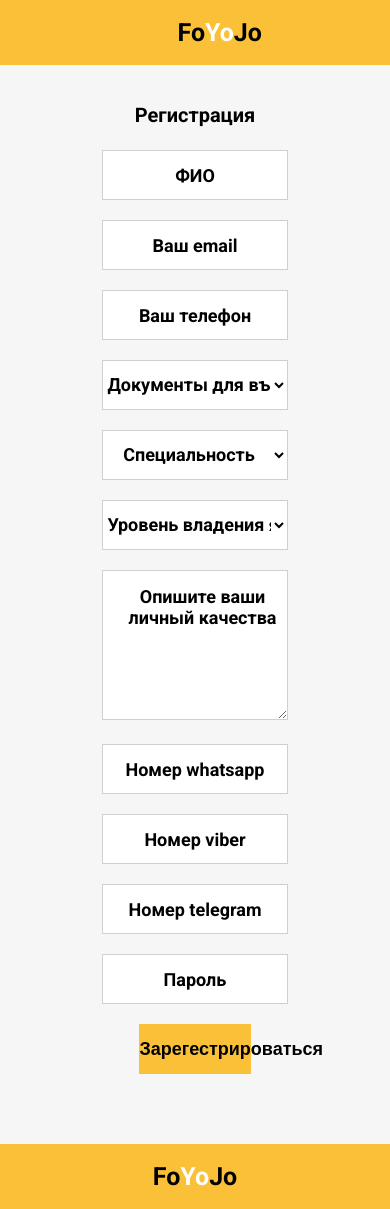
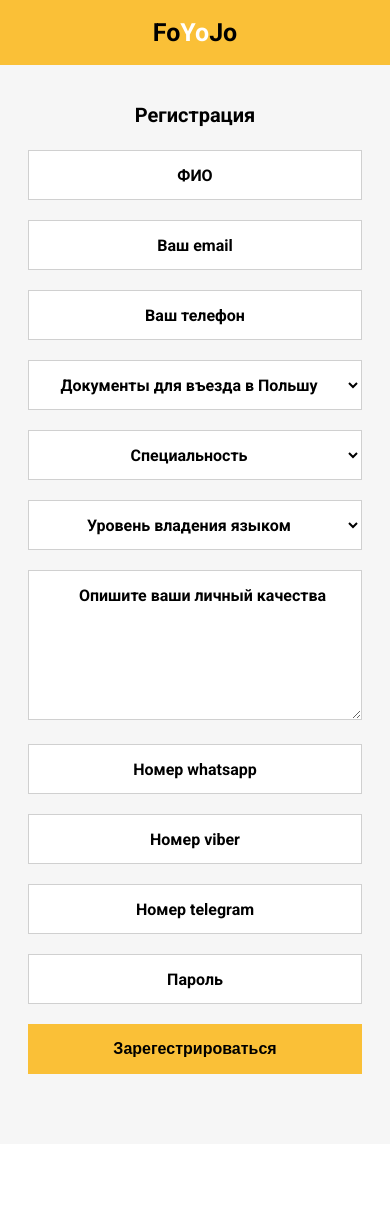
Before and after one commit to ProgWay12/FoYoJo, a Node server app: page /registration in a window 390 px wide. After the commit the page ends 1074 px from the top, so only its background shows below. Run offline with Node 20, Linux system fonts and the light colour scheme; some libraries are stand-ins or nearby versions.

Commit message:
make it better

```diff
--- a/static/css/style.css
+++ b/static/css/style.css
@@ -32,6 +32,10 @@ header, footer {
     padding-bottom: 15px;
     padding-top: 15px;
     font-family: 'Roboto', sans-serif;
+}
+
+input {
+    -webkit-appearance: none;
 }
 
 .header_logo h1 {
@@ -633,6 +637,14 @@ form button {
 }
 
 @media screen and (max-width: 500px) {
+    input, select, textarea, button {
+        font-size: 16px!important;
+    }
+
+    input::placeholder, select::placeholder, textarea::placeholder {
+        font-size: 16px!important;
+    }
+
     main {
         width: 95%;
         margin-top: 35px;
@@ -658,6 +670,7 @@ form button {
     .left_menu select {
         width: 95%;
         height: 50px;
+        font-size: 16px;
     }
 
     .left_menu button {
@@ -771,4 +784,34 @@ form button {
     .vacancy_submit a {
         font-size: 16px;
     }
+
+    .account_logo {
+        width: 35px;
+        height: 35px;
+    }
+
+    .account_info p {
+        line-height: 37px;
+        padding-left: 15px;
+        font-weight: bold;
+        font-size: 18px;
+    }
+
+    .header_logo.form_page {
+        width: 100%;
+    }
+
+    .login_form {
+        width: 90%;
+    }
+
+    .forms_footer {
+        display: none;
+    }
+
+    form button {
+        width: 100%;
+        margin: 0;
+        font-size: 16px;
+    }
 }
--- a/views/layout_forms.hbs
+++ b/views/layout_forms.hbs
@@ -17,7 +17,7 @@
     <main>
         {{{body}}}
     </main>
-    <footer>
+    <footer class="forms_footer">
         <div class="header_logo">
             <h1>Fo<span>Yo</span>Jo</h1>
         </div>
```
